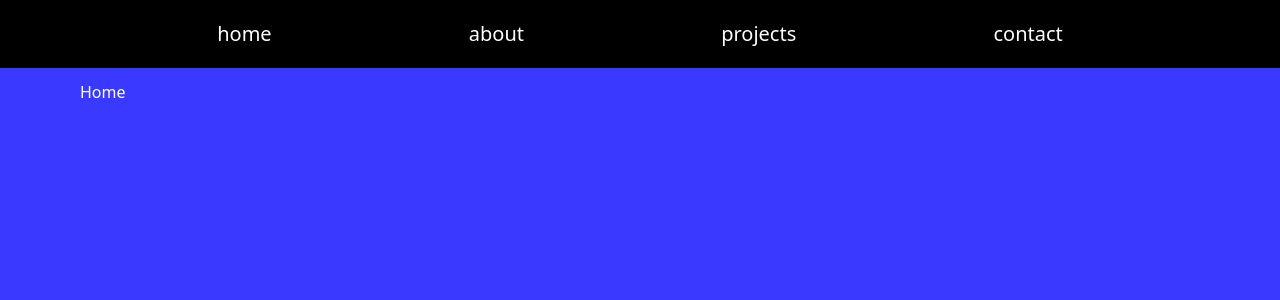
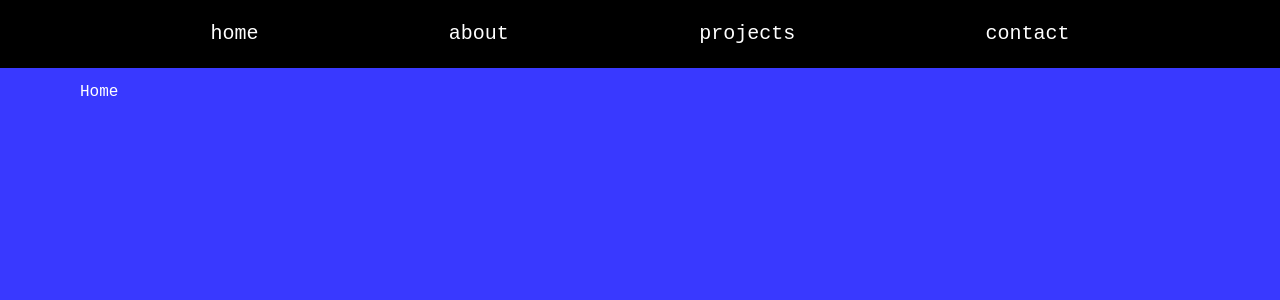
Before and after one commit to AristideExe/aristide-proriol-v2, a React (Vite) app: page / in a window 1280 px wide. Shown: the top 300 px of the page. Built offline with nearby package versions, Linux system fonts and the light colour scheme.

Commit message:
feat: change font family

```diff
--- a/src/styles.css
+++ b/src/styles.css
@@ -15,6 +15,7 @@ body {
   margin: 0;
   background-color: var(--background-color);
   color: white;
+  font-family: 'Courier New', monospace;
 }
 
 :root {
```
